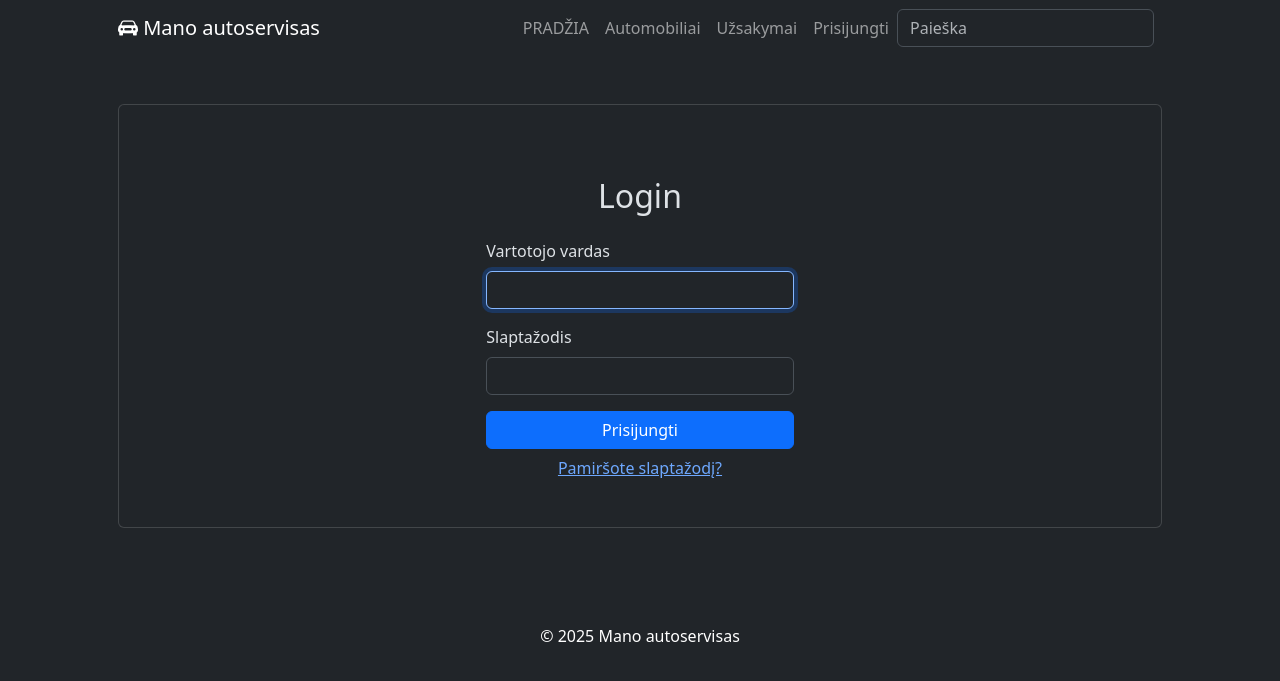
After one commit to DonatasNoreika/autoservice_20251023, a Django app: page /accounts/login/ in a window 1280 px wide. The commit adds this page. Shown: the top 681 px of the page. Run offline with Django 5.2, Linux system fonts and the light colour scheme.

Commit message:
7: +Padaryti login puslapį, per kurį leistų prisijungti vartotojui. +Jei reikia, perdaryti base.html meniu, kad prisijungimo punkto nerodytų prisijungus, atsijungimo atsijungus ir pan.

```diff
--- a/mysite/autoservice/templates/base.html
+++ b/mysite/autoservice/templates/base.html
@@ -27,6 +27,21 @@
                         <li class="nav-item"><a class="nav-link" aria-current="page" href="{% url 'index' %}">PRADŽIA</a></li>
                         <li class="nav-item"><a class="nav-link" aria-current="page" href="{% url 'cars' %}">Automobiliai</a></li>
                         <li class="nav-item"><a class="nav-link" aria-current="page" href="{% url 'orders' %}">Užsakymai</a></li>
+                        {% if user.is_authenticated %}
+                        <li class="nav-item">
+                            <a class="nav-link" aria-current="page" href="">
+                                <i class="bi bi-person-bounding-box"></i> {{ user.username }}
+                            </a>
+                        </li>
+                        <li class="nav-item">
+                            <form method="post" action="{% url 'logout' %}">
+                                {% csrf_token %}
+                                <button class="nav-link" type="submit">Atsijungti</button>
+                            </form>
+                        </li>
+                        {% else %}
+                        <li class="nav-item"><a class="nav-link" aria-current="page" href="{% url 'login' %}">Prisijungti</a></li>
+                        {% endif %}
                     </ul>
                     <form action="{% url 'search' %}" method="get" class="d-flex">
                         <input name="query" class="form-control me-2" type="text" placeholder="Paieška">
--- /dev/null
+++ b/mysite/autoservice/templates/registration/login.html
@@ -0,0 +1,28 @@
+{% extends "base.html" %}
+
+{% block title %}Prisijungimas{% endblock %}
+
+{% block content %}
+<div class="container mt-5">
+    <div class="row justify-content-center">
+        <div class="col-md-4">
+            <h2 class="mb-4 text-center">Login</h2>
+            <form method="post">
+                {% csrf_token %}
+                <div class="mb-3">
+                    <label for="id_username" class="form-label">Vartotojo vardas</label>
+                    <input type="text" name="username" autofocus required id="id_username" class="form-control">
+                </div>
+                <div class="mb-3">
+                    <label for="id_password" class="form-label">Slaptažodis</label>
+                    <input type="password" name="password" required id="id_password" class="form-control">
+                </div>
+                <button type="submit" class="btn btn-primary w-100">Prisijungti</button>
+                <input type="hidden" name="next" value="{{ next }}"/>
+            </form>
+
+            <p><a href="{% url 'password_reset' %}" class="btn btn-link w-100">Pamiršote slaptažodį?</a></p>
+        </div>
+    </div>
+</div>
+{% endblock %}
--- a/mysite/mysite/settings.py
+++ b/mysite/mysite/settings.py
@@ -131,3 +131,6 @@ DEFAULT_AUTO_FIELD = 'django.db.models.BigAutoField'
 MEDIA_ROOT = os.path.join(BASE_DIR, 'autoservice/media')
 
 MEDIA_URL = '/media/'
+
+LOGIN_REDIRECT_URL = '/'
+LOGOUT_REDIRECT_URL = '/'
--- a/mysite/mysite/urls.py
+++ b/mysite/mysite/urls.py
@@ -6,5 +6,6 @@ from django.conf.urls.static import static
 urlpatterns = [
     path('admin/', admin.site.urls),
     path("", include("autoservice.urls")),
+    path('accounts/', include('django.contrib.auth.urls')),
 ] + (static(settings.STATIC_URL, document_root=settings.STATIC_ROOT) +
     static(settings.MEDIA_URL, document_root=settings.MEDIA_ROOT))
```
